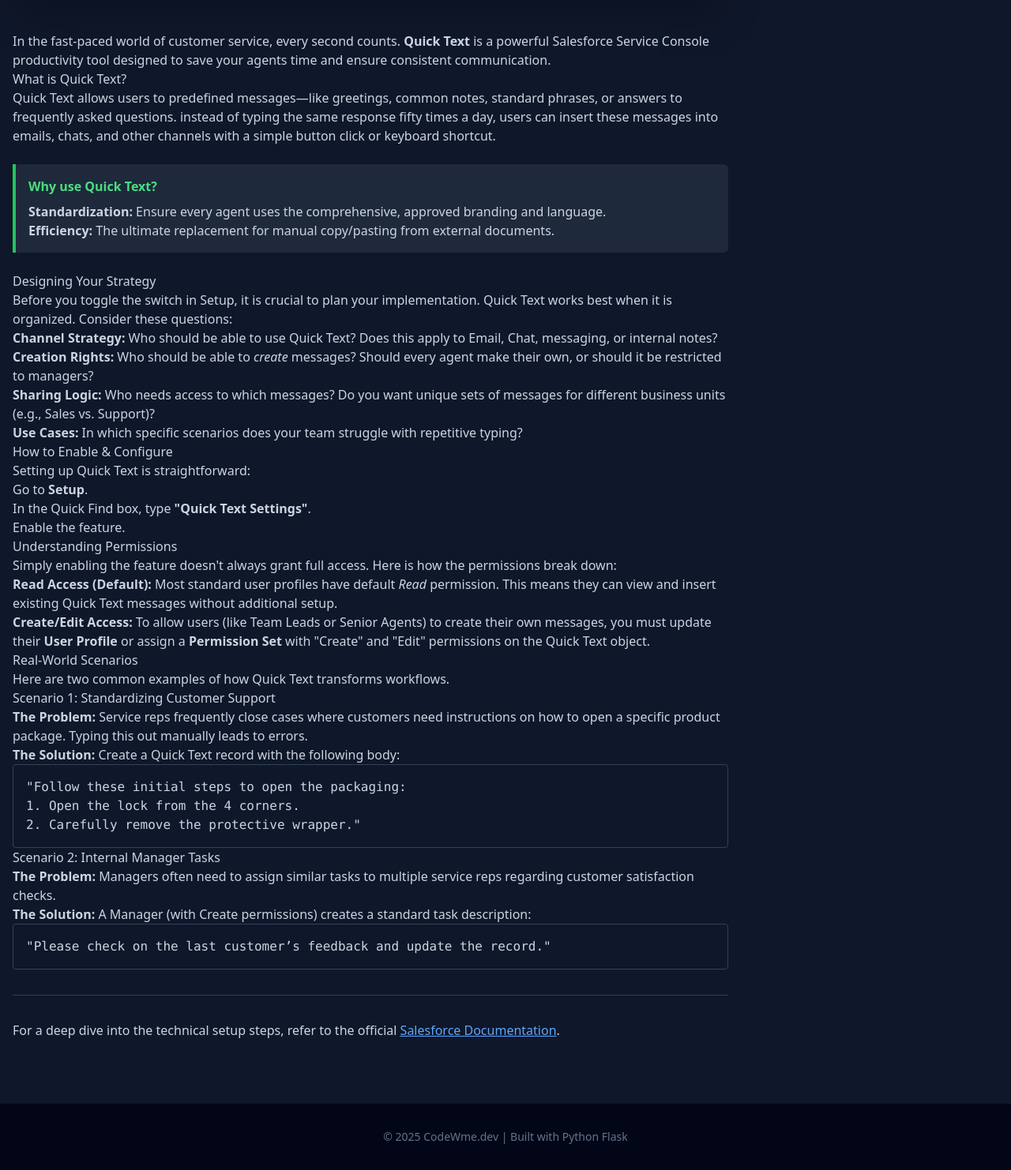
After one commit to Abhay420000/codewme-website, a Flask app: template templates/articles/service_console_tools_quickText.html in a window 1280 px wide. The commit adds this page. Shown: the part 815-2297 px from the top of the page at 79% size. Run offline with Flask 3, Linux system fonts and the light colour scheme; the template is opened without the code that fills it, so the values that code supplies are empty; some libraries are stand-ins or nearby versions.

Commit message:
Added logo, hidden ads and article modified

```diff
--- a/templates/article_layout.html
+++ b/templates/article_layout.html
@@ -4,70 +4,46 @@
 <div class="max-w-7xl mx-auto px-4 py-8">
     <div class="flex flex-col lg:flex-row gap-10">
 
-        <!-- LEFT COLUMN: CONTENT (75%) -->
         <div class="lg:w-3/4">
 
-            <!-- 1. TITLE FOR ARTICLE -->
             <h1 class="text-3xl md:text-5xl font-extrabold text-white mb-6 leading-tight">
                 {% block article_header %}Default Title{% endblock %}
             </h1>
 
-            <!-- 2. SUGGESTION TO WATCH VIDEO -->
             <div class="bg-blue-900/20 border-l-4 border-blue-500 p-4 mb-8 rounded-r-lg">
                 <p class="text-blue-200 font-medium flex items-center gap-2">
-                    <!-- Lightbulb Icon -->
                     <svg xmlns="http://www.w3.org/2000/svg" width="20" height="20" viewBox="0 0 24 24" fill="none" stroke="currentColor" stroke-width="2" stroke-linecap="round" stroke-linejoin="round"><path d="M15 14c.2-1 .7-1.7 1.5-2.5 1-1 1.5-2 1.5-3.5a6 6 0 0 0-11 0c0 1.5.5 2.5 1.5 3.5.8.8 1.3 1.5 1.5 2.5"/><path d="M9 18h6"/><path d="M10 22h4"/></svg>
                     Recommendation: Watch the video tutorial below for a visual walkthrough before reading the guide.
                 </p>
             </div>
 
-            <!-- 3. VIDEO EMBED -->
             <div class="aspect-video bg-black rounded-xl overflow-hidden shadow-2xl mb-10 border border-slate-800">
                 <iframe
                     class="w-full h-full"
                     src="https://www.youtube.com/embed/{% block video_id %}{% endblock %}"
                     frameborder="0"
-                    allow="accelerometer; autoplay; clipboard-write; encrypted-media; gyroscope; picture-in-picture"
                     allowfullscreen>
                 </iframe>
             </div>
 
-            <!-- 4. WRITTEN FORMAT (Article Content) -->
-            <!-- 'prose' class automatically styles h2, p, ul, code for you -->
             <article class="prose prose-invert max-w-none prose-lg text-slate-300">
                 {% block article_body %}
                 {% endblock %}
             </article>
 
-            <!-- BOTTOM AD SLOT -->
-            <div class="mt-12 pt-8 border-t border-slate-800">
-                <div class="ad-placeholder h-32 w-full rounded-lg">
-                    Article Bottom Ad Space
-                </div>
             </div>
 
-        </div>
-
-        <!-- RIGHT COLUMN: SIDEBAR (25%) -->
         <aside class="lg:w-1/4 space-y-8">
 
-            <!-- STICKY CONTAINER (Follows user when scrolling) -->
             <div class="sticky top-24">
 
-                <!-- SIDEBAR AD SLOT -->
-                <div class="ad-placeholder aspect-square w-full rounded-lg mb-6">
-                    Sidebar Ad (300x250)
-                </div>
-
-                <!-- POPULAR LINKS BOX -->
                 <div class="bg-slate-900 p-6 rounded-xl border border-slate-800">
                     <h3 class="text-white font-bold mb-4 border-b border-slate-700 pb-2">Latest Guides</h3>
                     <ul class="space-y-3 text-sm text-slate-400">
                         <li><a href="/" class="hover:text-blue-400 flex items-center gap-2">
                             <span class="text-blue-500">&rsaquo;</span> Home
                         </a></li>
-                        <!-- Add manual links here later -->
-                    </ul>
+                        </ul>
                 </div>
 
             </div>
--- /dev/null
+++ b/templates/articles/service_console_tools_quickText.html
@@ -0,0 +1,94 @@
+{% extends 'article_layout.html' %}
+
+<!-- SEO METADATA -->
+{% block title %}Salesforce Quick Text - CodeWme{% endblock %}
+{% block meta_description %}Learn how to use Quick Text in Salesforce Service Console to standardize responses and boost productivity.{% endblock %}
+
+<!-- PAGE CONTENT -->
+
+<!-- 1. Title -->
+{% block article_header %}Service Console Productivity Tools: Quick Text{% endblock %}
+
+<!-- 2. Video ID (Extracted from your embed code) -->
+{% block video_id %}ysEf4FBqktI{% endblock %}
+
+<!-- 3. Article Body -->
+{% block article_body %}
+    <p class="lead">
+        In the fast-paced world of customer service, every second counts. <strong>Quick Text</strong> is a powerful Salesforce Service Console productivity tool designed to save your agents time and ensure consistent communication.
+    </p>
+
+    <h2>What is Quick Text?</h2>
+    <p>
+        Quick Text allows users to predefined messages—like greetings, common notes, standard phrases, or answers to frequently asked questions. instead of typing the same response fifty times a day, users can insert these messages into emails, chats, and other channels with a simple button click or keyboard shortcut.
+    </p>
+
+    <!-- Callout Box for Benefits -->
+    <div class="bg-slate-800 border-l-4 border-green-500 p-4 my-6 rounded-r-md">
+        <h4 class="text-green-400 font-bold m-0 mb-2">Why use Quick Text?</h4>
+        <ul class="m-0 text-slate-300">
+            <li><strong>Standardization:</strong> Ensure every agent uses the comprehensive, approved branding and language.</li>
+            <li><strong>Efficiency:</strong> The ultimate replacement for manual copy/pasting from external documents.</li>
+        </ul>
+    </div>
+
+    <h2>Designing Your Strategy</h2>
+    <p>
+        Before you toggle the switch in Setup, it is crucial to plan your implementation. Quick Text works best when it is organized. Consider these questions:
+    </p>
+    <ul>
+        <li><strong>Channel Strategy:</strong> Who should be able to use Quick Text? Does this apply to Email, Chat, messaging, or internal notes?</li>
+        <li><strong>Creation Rights:</strong> Who should be able to <em>create</em> messages? Should every agent make their own, or should it be restricted to managers?</li>
+        <li><strong>Sharing Logic:</strong> Who needs access to which messages? Do you want unique sets of messages for different business units (e.g., Sales vs. Support)?</li>
+        <li><strong>Use Cases:</strong> In which specific scenarios does your team struggle with repetitive typing?</li>
+    </ul>
+
+    <h2>How to Enable & Configure</h2>
+    <p>
+        Setting up Quick Text is straightforward:
+    </p>
+    <ol>
+        <li>Go to <strong>Setup</strong>.</li>
+        <li>In the Quick Find box, type <strong>"Quick Text Settings"</strong>.</li>
+        <li>Enable the feature.</li>
+    </ol>
+
+    <h3>Understanding Permissions</h3>
+    <p>
+        Simply enabling the feature doesn't always grant full access. Here is how the permissions break down:
+    </p>
+    <ul>
+        <li><strong>Read Access (Default):</strong> Most standard user profiles have default <em>Read</em> permission. This means they can view and insert existing Quick Text messages without additional setup.</li>
+        <li><strong>Create/Edit Access:</strong> To allow users (like Team Leads or Senior Agents) to create their own messages, you must update their <strong>User Profile</strong> or assign a <strong>Permission Set</strong> with "Create" and "Edit" permissions on the Quick Text object.</li>
+    </ul>
+
+    <h2>Real-World Scenarios</h2>
+    <p>Here are two common examples of how Quick Text transforms workflows.</p>
+
+    <h3>Scenario 1: Standardizing Customer Support</h3>
+    <p>
+        <strong>The Problem:</strong> Service reps frequently close cases where customers need instructions on how to open a specific product package. Typing this out manually leads to errors.
+    </p>
+    <p><strong>The Solution:</strong> Create a Quick Text record with the following body:</p>
+
+    <!-- Code block for the message template -->
+    <pre class="bg-slate-900 border border-slate-700 rounded p-4 text-slate-300">
+"Follow these initial steps to open the packaging:
+1. Open the lock from the 4 corners.
+2. Carefully remove the protective wrapper."</pre>
+
+    <h3>Scenario 2: Internal Manager Tasks</h3>
+    <p>
+        <strong>The Problem:</strong> Managers often need to assign similar tasks to multiple service reps regarding customer satisfaction checks.
+    </p>
+    <p><strong>The Solution:</strong> A Manager (with Create permissions) creates a standard task description:</p>
+    <pre class="bg-slate-900 border border-slate-700 rounded p-4 text-slate-300">
+"Please check on the last customer’s feedback and update the record."</pre>
+
+    <hr class="border-slate-700 my-8">
+
+    <p>
+        For a deep dive into the technical setup steps, refer to the official
+        <a href="https://help.salesforce.com/s/articleView?id=service.quick_text_setting_up.htm&type=5" target="_blank" class="text-blue-400 hover:text-blue-300 underline">Salesforce Documentation</a>.
+    </p>
+{% endblock %}
--- a/templates/base.html
+++ b/templates/base.html
@@ -4,19 +4,19 @@
     <meta charset="UTF-8">
     <meta name="viewport" content="width=device-width, initial-scale=1.0">
 
-    <!-- DYNAMIC SEO TAGS (Future Proofing) -->
-    <!-- These blocks allow each page to inject its own title and description -->
     <title>{% block title %}CodeWme{% endblock %}</title>
     <meta name="description" content="{% block meta_description %}Learn to code with practical video tutorials.{% endblock %}">
 
-    <!-- Tailwind CSS (Styling) -->
+    <link rel="icon" type="image/png" href="{{ url_for('static', filename='logo.png') }}">
+
     <script src="https://cdn.tailwindcss.com"></script>
 
     <style>
         body { background-color: #0f172a; color: #e2e8f0; }
 
-        /* Ad Slot Styling (So you can see where ads go) */
+        /* Ad Styles - Commented out for now or set to display:none */
         .ad-placeholder {
+            /* display: none;  <-- Uncomment this to hide completely if you use the div */
             background-color: #1e293b;
             border: 2px dashed #334155;
             display: flex; justify-content: center; align-items: center;
@@ -26,12 +26,16 @@
 </head>
 <body class="flex flex-col min-h-screen">
 
-    <!-- NAVBAR -->
     <nav class="bg-slate-900 border-b border-slate-800 sticky top-0 z-50">
         <div class="max-w-7xl mx-auto px-4 h-16 flex justify-between items-center">
-            <a href="/" class="text-2xl font-bold text-white tracking-tighter">
-                Code<span class="text-blue-500">W</span>me
+
+            <a href="/" class="flex items-center gap-3 group">
+                <img src="{{ url_for('static', filename='logo.png') }}" alt="CodeWme Logo" class="h-8 w-8 rounded-md group-hover:opacity-80 transition">
+                <span class="text-2xl font-bold text-white tracking-tighter">
+                    Code<span class="text-blue-500">W</span>me
+                </span>
             </a>
+
             <div class="space-x-4 text-sm font-medium">
                 <a href="/" class="text-slate-300 hover:text-white transition">All Tutorials</a>
                 <a href="https://youtube.com/@codewme" target="_blank" class="text-red-500 hover:text-red-400">YouTube Channel</a>
@@ -39,21 +43,10 @@
         </div>
     </nav>
 
-    <!-- HEADER AD SLOT (Future Proofing) -->
-    <div class="max-w-7xl mx-auto w-full px-4 mt-6">
-        <!-- In future, replace this div with Google AdSense Code -->
-        <div class="ad-placeholder h-24 w-full rounded-lg">
-            Header Banner Ad (728x90)
-        </div>
-    </div>
-
-    <!-- MAIN CONTENT INJECTION POINT -->
-    <!-- This is where the specific page content will be inserted -->
     <main class="flex-grow">
         {% block content %}{% endblock %}
     </main>
 
-    <!-- FOOTER -->
     <footer class="bg-slate-950 border-t border-slate-900 mt-12 py-8 text-center text-slate-500 text-sm">
         <p>&copy; 2025 CodeWme.dev | Built with Python Flask</p>
     </footer>
```
Also changed, not shown: templates/articles/service_console_tools.html (deleted, +0 -63 lines), static/icon.png (added).
